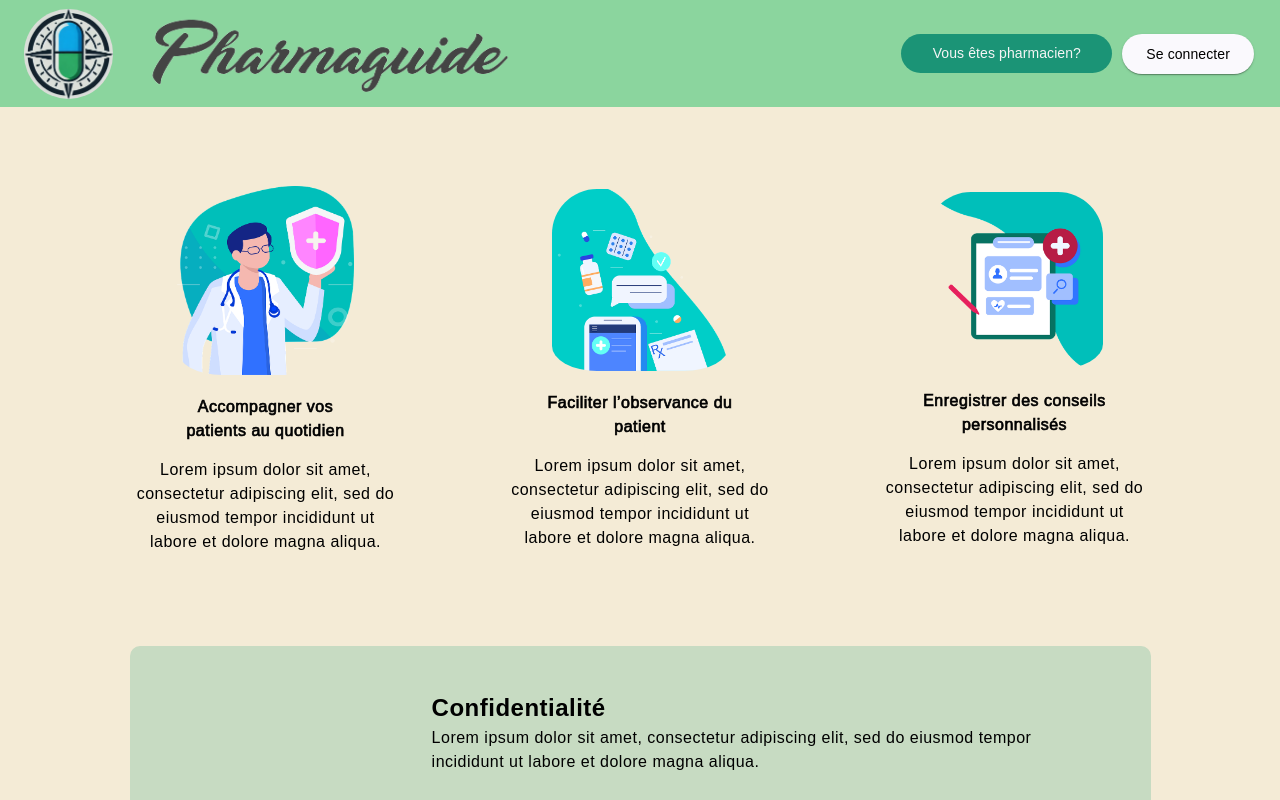
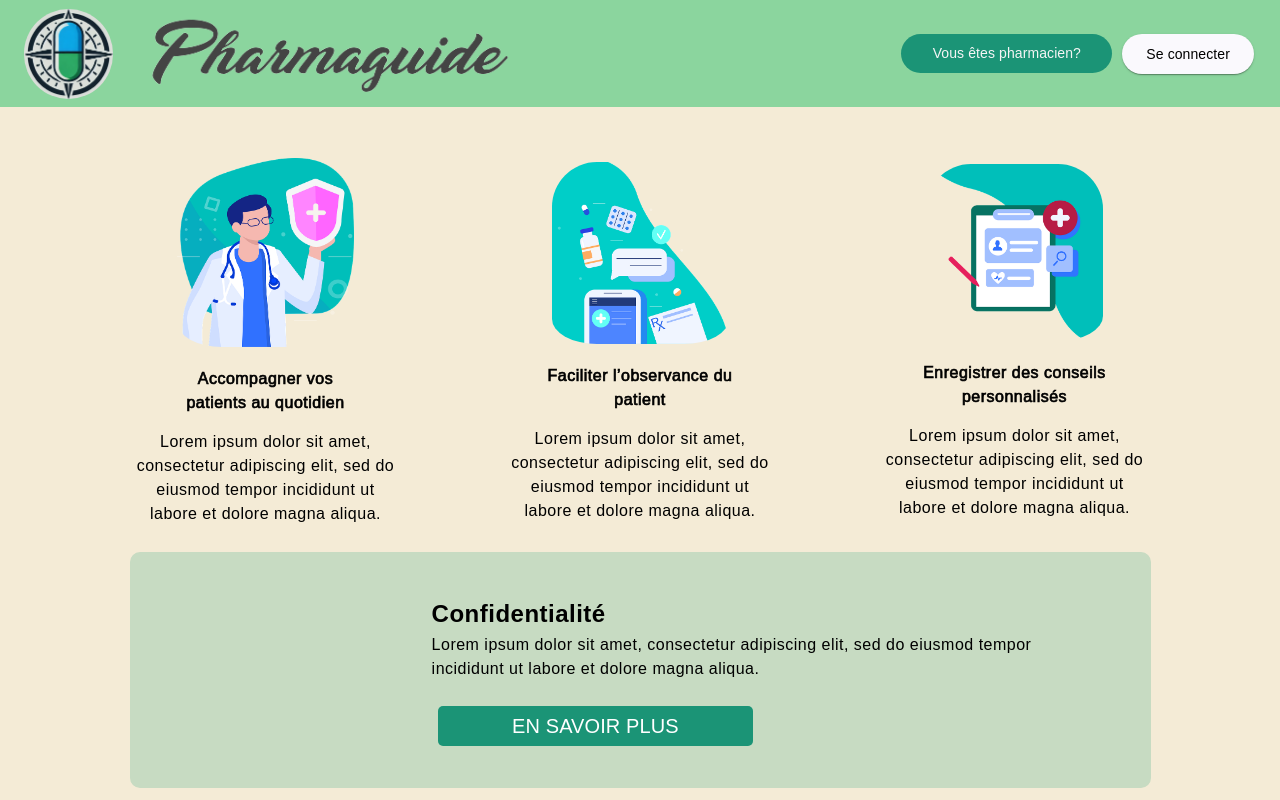
Before and after one commit to Pullup59/Pharmaguide, an Angular app in the folder Pharmaguide/: page /home in a window 1280 px wide. Shown: the top 800 px of the page. Built offline with nearby package versions, Linux system fonts and the light colour scheme.

Commit message:
"1 page done"

```diff
--- a/Pharmaguide/src/app/homepage/main-view/main-view.component.scss
+++ b/Pharmaguide/src/app/homepage/main-view/main-view.component.scss
@@ -3,10 +3,10 @@
 app-main-view {
 
     .container {
-        display: flex;
+        display: flex-start;
         flex-direction: column;
         min-height: 1024px ;
-        margin-top: 1%;
+        margin-top: 4%;
         margin-right: 8%;
         margin-left: 8%;
 
--- a/Pharmaguide/src/app/shared/toolbar/toolbar.component.html
+++ b/Pharmaguide/src/app/shared/toolbar/toolbar.component.html
@@ -3,7 +3,9 @@
     <mat-toolbar class="toolbar">
         <div class="left">
           @if (isLogged) {
-            <button mat-button (click)="sidenav.toggle()">sidenav</button>
+            <button mat-icon-button (click)="sidenav.toggle()">
+              <mat-icon>3d_rotation</mat-icon>
+            </button>
           }
           <button
             mat-icon-button
--- a/Pharmaguide/src/app/shared/toolbar/toolbar.component.scss
+++ b/Pharmaguide/src/app/shared/toolbar/toolbar.component.scss
@@ -1,4 +1,5 @@
 @import '../../../styles';
+@import 'https://fonts.googleapis.com/icon?family=Material+Icons';
 
 app-toolbar {
 
--- a/Pharmaguide/src/app/shared/toolbar/toolbar.component.ts
+++ b/Pharmaguide/src/app/shared/toolbar/toolbar.component.ts
@@ -1,4 +1,4 @@
-import { Component, HostListener, Input, ViewChild, ViewEncapsulation } from '@angular/core';
+import { Component, HostListener, Input, OnDestroy, ViewChild, ViewEncapsulation } from '@angular/core';
 import { MatButtonModule } from '@angular/material/button';
 import { MatToolbarModule} from '@angular/material/toolbar';
 import { MatIconModule} from '@angular/material/icon';
@@ -20,7 +20,7 @@ import { MatSidenav, MatSidenavModule } from '@angular/material/sidenav';
   styleUrl: './toolbar.component.scss',
   encapsulation: ViewEncapsulation.None
 })
-export class ToolbarComponent {
+export class ToolbarComponent implements OnDestroy {
 
   @ViewChild(MatSidenav)sidenav!: MatSidenav;
 
@@ -36,5 +36,8 @@ export class ToolbarComponent {
   constructor(private router: Router) {
 
   }
+  ngOnDestroy(): void {
+    this.isLogged = false;
+  }
 
 }
--- a/Pharmaguide/src/index.html
+++ b/Pharmaguide/src/index.html
@@ -7,7 +7,7 @@
   <meta name="viewport" content="width=device-width, initial-scale=1">
   <link rel="icon" type="image/x-icon" href="favicon.ico">
   <link href="https://fonts.googleapis.com/css2?family=Roboto:wght@300;400;500&display=swap" rel="stylesheet">
-  <link href="Pharmaguide/node_modules/material-design-icons-iconfont/dist/material-design-icons.css" rel="stylesheet">
+  <link href="https://fonts.googleapis.com/icon?family=Material+Icons" rel="stylesheet">
 </head>
 <body class="mat-typography">
   <app-root></app-root>
```
Also changed, not shown: 1 other file (tests, documents, lock files or other folders).
